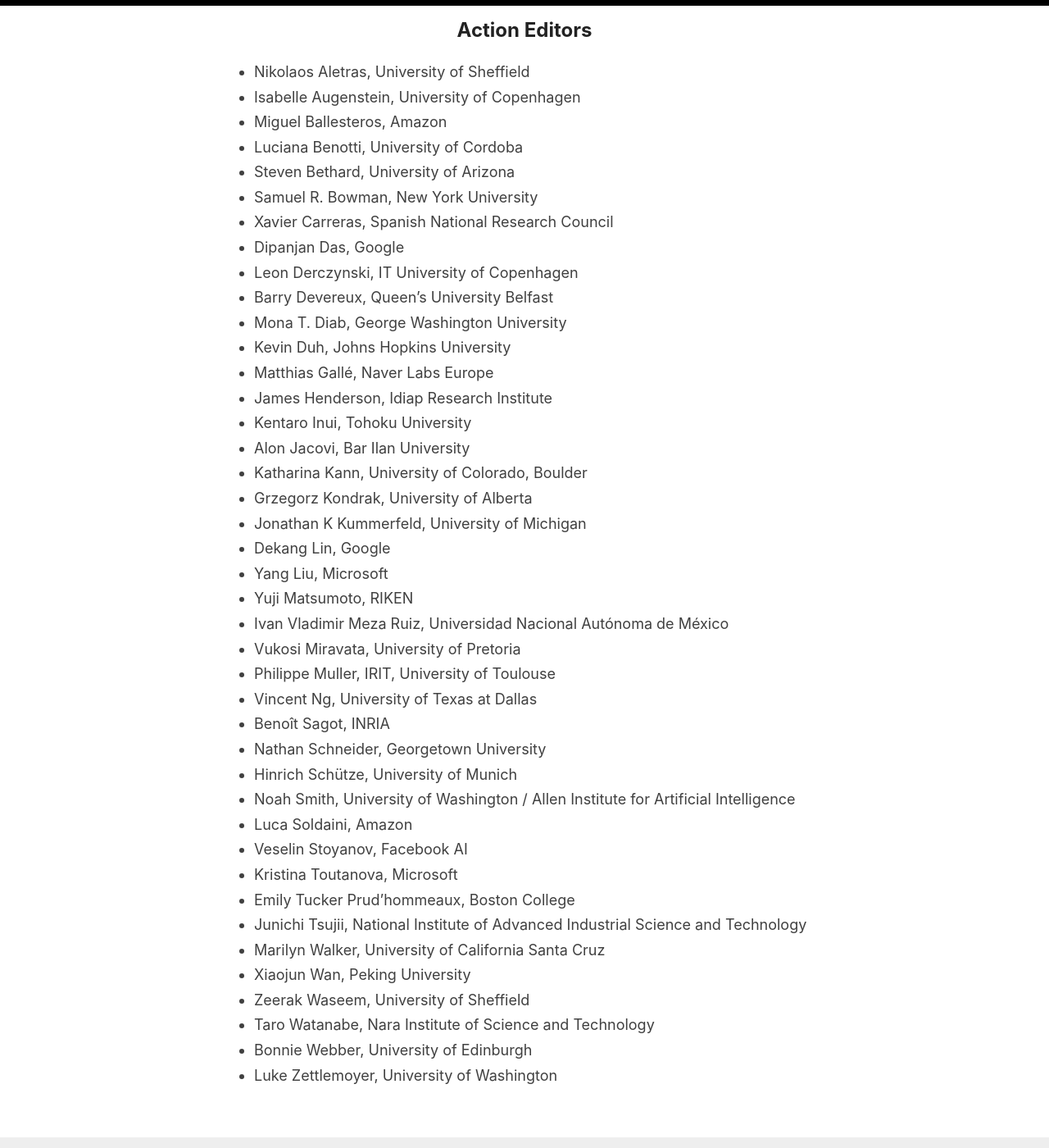
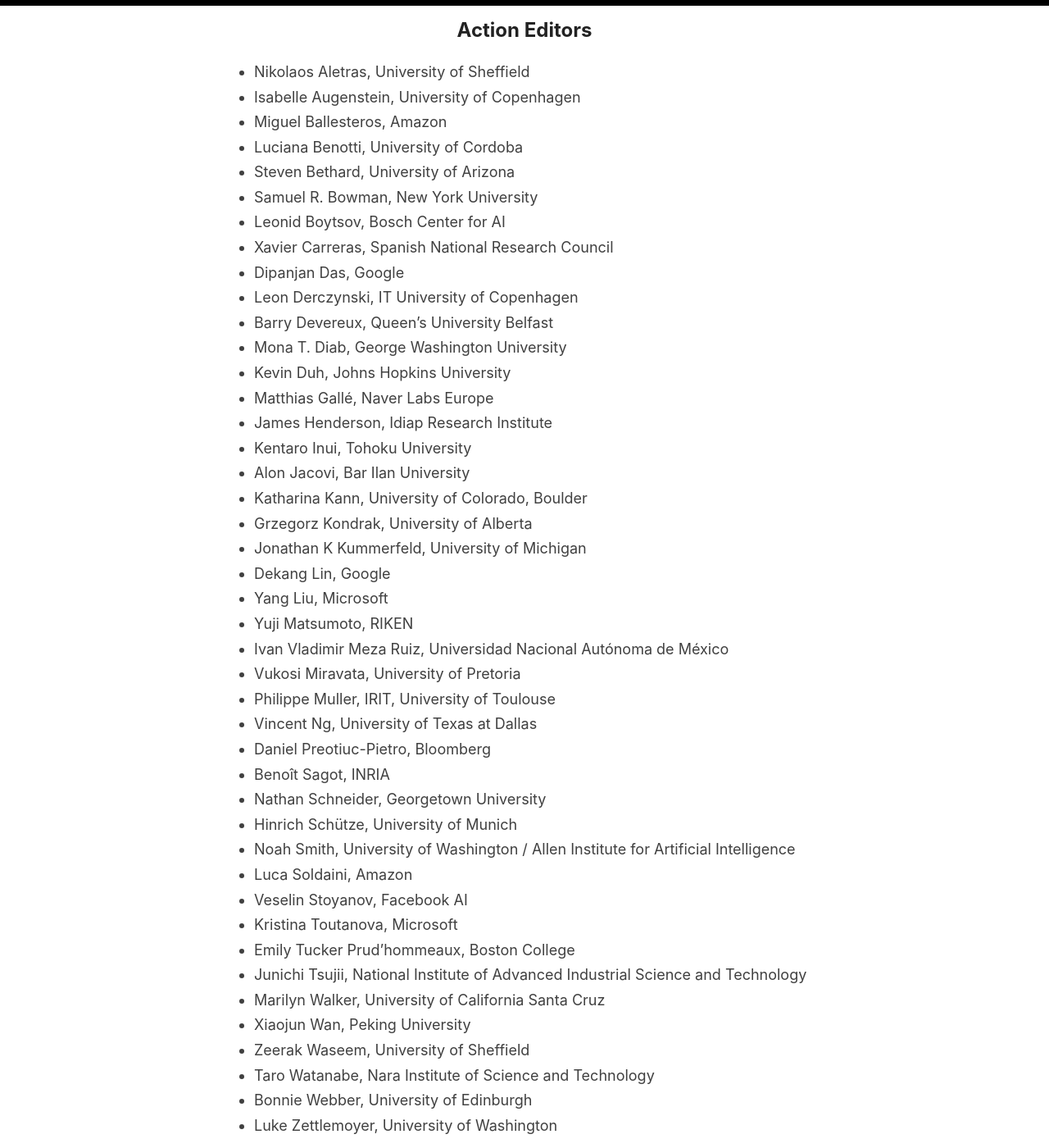
Before and after one commit to amitmerchant1990/reverie, a Jekyll site: the page built from people.md, in a window 1280 px wide and 1400 px high, scrolled down 782 px. Shown: the whole window at 82% size. Built offline with Jekyll 4.4.1, drawn with Linux system fonts in a browser that asks for light colours.

Commit message:
Update people.md

```diff
--- a/people.md
+++ b/people.md
@@ -32,6 +32,7 @@
 * Luciana Benotti, University of Cordoba
 * Steven Bethard, University of Arizona
 * Samuel R. Bowman, New York University
+* Leonid Boytsov, Bosch Center for AI
 * Xavier Carreras, Spanish National Research Council
 * Dipanjan Das, Google
 * Leon Derczynski, IT University of Copenhagen
@@ -52,6 +53,7 @@
 * Vukosi Miravata, University of Pretoria
 * Philippe Muller, IRIT, University of Toulouse
 * Vincent Ng, University of Texas at Dallas
+* Daniel Preotiuc-Pietro, Bloomberg
 * Benoît Sagot, INRIA
 * Nathan Schneider, Georgetown University
 * Hinrich Schütze, University of Munich
```
